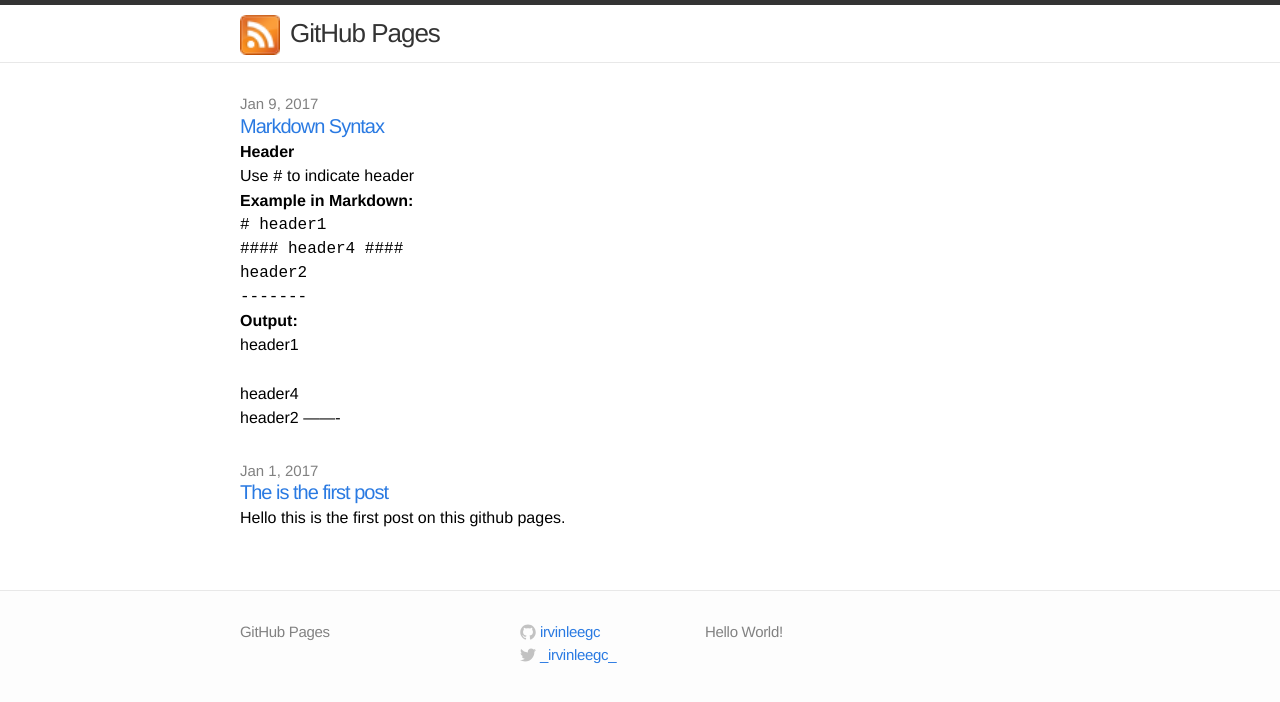
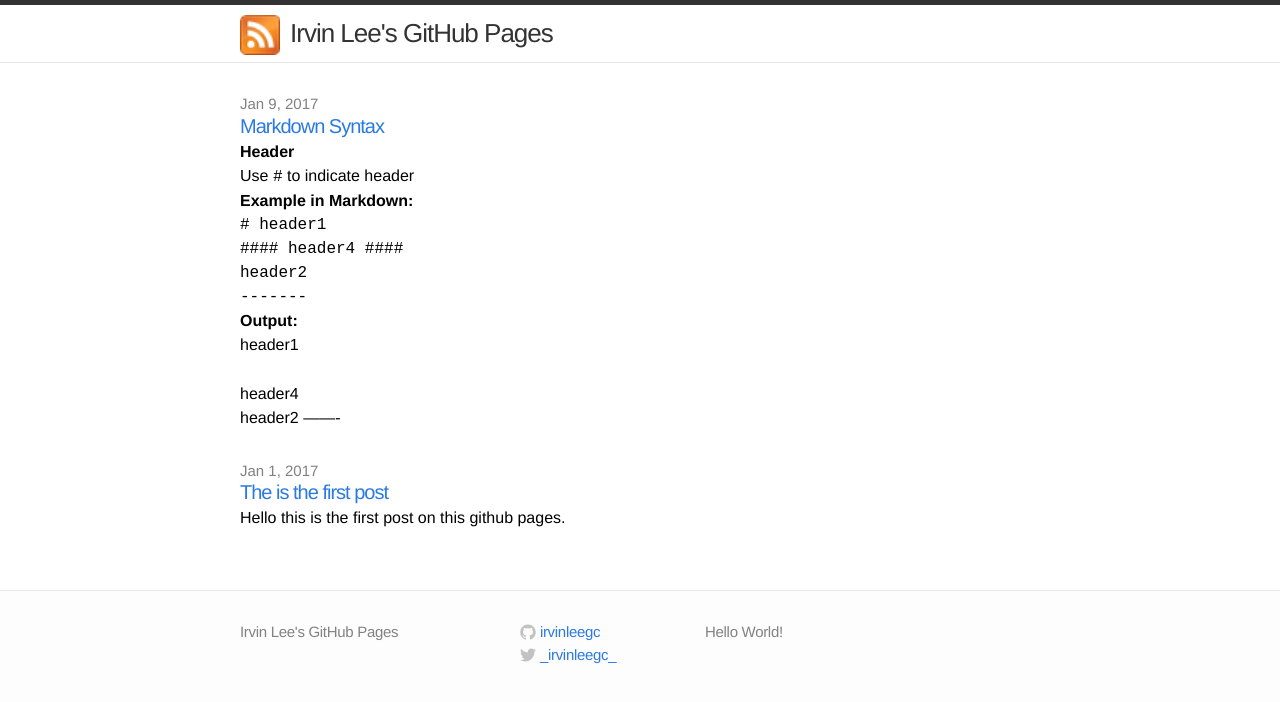
Before and after one commit to irvinleegc/irvinleegc.github.io, a Jekyll site: the page built from index.html, in a window 1280 px wide. Shown: the top 702 px of the page. Built offline with Jekyll 4.4.1, drawn with Linux system fonts in a browser that asks for light colours.

Commit message:
Update _config.yml

```diff
--- a/_config.yml
+++ b/_config.yml
@@ -1,5 +1,5 @@
 # Site settings
-title: GitHub Pages
+title: Irvin Lee's GitHub Pages
 email:
 description: "Hello World!"
 baseurl: ""
```
